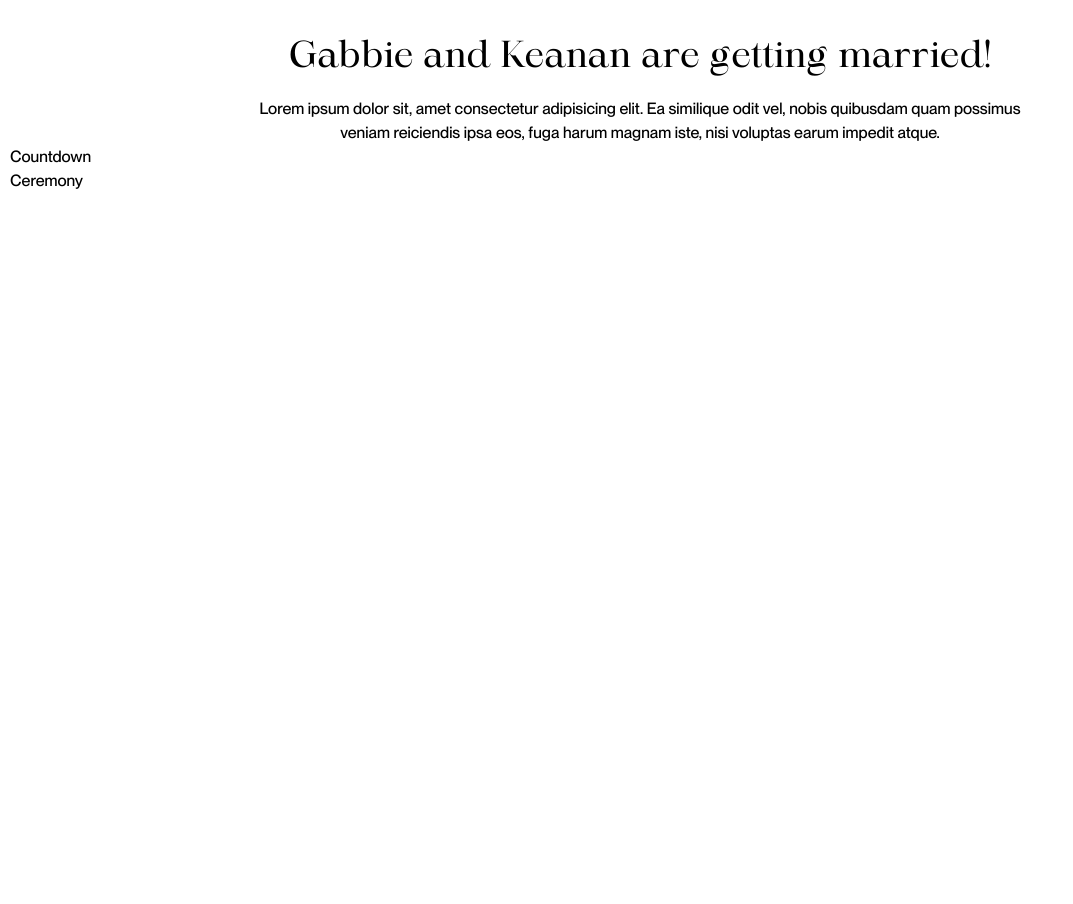
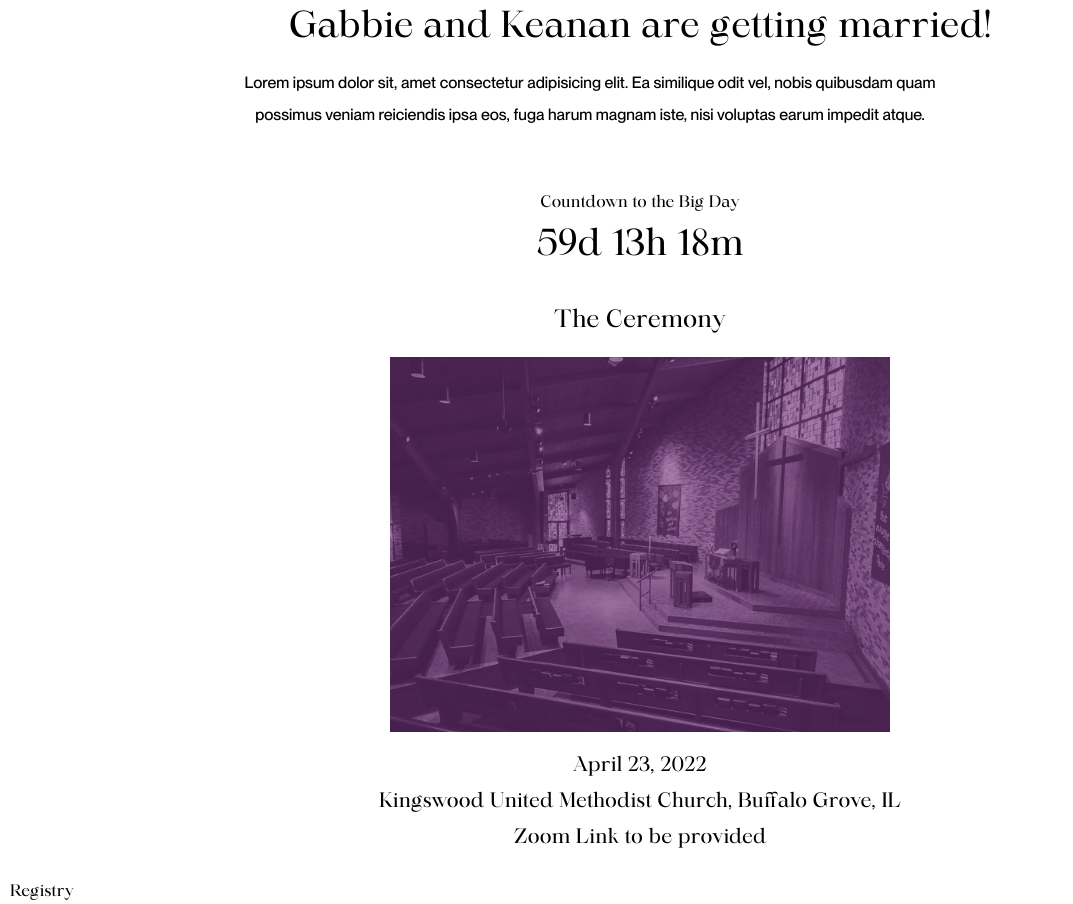
Before and after one commit to kkoppenhaver/gabbieandkeanan, a website built with Vite: page index.html in a window 1280 px wide. Shown: the part 280-1184 px from the top of the page, without its empty margins (0-1073 px from the left). Before the commit the page ends 800 px from the top, so only its background shows below. Built offline with nearby package versions, Linux system fonts and the light colour scheme.

Commit message:
Checkpoint

```diff
--- a/index.html
+++ b/index.html
@@ -21,7 +21,6 @@
         padding-top: 20px;
         margin: 0 auto;
         max-width: 60%;
-        overflow: hidden;
       }
 
       .hero img {
@@ -30,27 +29,97 @@
         max-width: 40%;
       }
 
-      h1 {
+      h1, #timer, h2, h3 {
         font-family: 'Maharlika';
       }
 
       .main-info {
         margin: 0 auto;
+        padding-bottom: 40px;
         max-width: 800px;
         padding-top: 40px;
         text-align: center;
       }
 
+      hr {
+        height: 1px;
+        background-color: #ccc;
+        border: none;
+        max-width: 100px;
+        margin: 10px auto;
+      }
+
       .main-info p {
         margin-top: 20px;
       }
+
+      .countdown, .ceremony {
+        padding-top: 20px;
+        padding-bottom: 20px;
+        text-align: center;
+      }
+
+      p {
+        line-height: 32px;
+        max-width: 700px;
+        margin: 10px auto;
+      }
+
+      :root {
+        --base:              #a673a4;
+        --bg-blend:          overlay;
+        --blur:              0px;
+        --fg-blend:          soft-light;
+        --foreground:        #102b24;
+        --opacity:           0.47;
+        --spacing:           0px;
+      }
+
+      .img-wrapper {
+          background-color:    var(--base);
+          display:             flex;
+          flex:                1 1 100%;
+          height:              100%;
+          overflow:            hidden;
+          padding:             var(--spacing);
+          position:            relative;
+          max-width: 500px;
+          margin: 20px auto;
+        }
+
+        .img-wrapper img {
+          filter:              grayscale(100%) contrast(1) blur(var(--blur));
+          flex:                1 0 100%;
+          height:              100%;
+          max-width:           110%;
+          mix-blend-mode:      var(--bg-blend);
+          object-fit:          cover;
+          opacity:             var(--opacity);
+          position:            relative;
+          width:               100%;
+        }
+
+        .img-wrapper::before {
+          background-color:    var(--foreground);
+          bottom:              0;
+          content:             '';
+          height:              100%;
+          left:                0;
+          mix-blend-mode:      var(--fg-blend);
+          position:            absolute;
+          right:               0;
+          top:                 0;
+          width:               100%;
+          z-index:             1;
+        }
+
     </style>
   </head>
   <body>
     <div class="hero">
-      <img class="main-image" src="/images/hero.jpg">
-      <img class="main-image" src="/images/hero.jpg">
-      <img class="main-image" src="/images/hero.jpg">
+      <img src="images/photo1.jpeg" alt="Gabbie and Keanan laughing">
+      <img src="images/photo2.jpeg" alt="Gabbie and Keanan posing for a portrait selfshot photo">
+      <img src="images/photo3.jpeg" alt="A photo of Gabbie and Keanan with her engagement ring presented">
     </div>
 
     <div class="main-info">
@@ -59,12 +128,60 @@
       <p>Lorem ipsum dolor sit, amet consectetur adipisicing elit. Ea similique odit vel, nobis quibusdam quam possimus veniam reiciendis ipsa eos, fuga harum magnam iste, nisi voluptas earum impedit atque.</p>
     </div>
 
+    <hr>
+
     <div class="countdown">
-      <h2>Countdown</h2>
+      <h2 style="margin-bottom: 10px;">Countdown to the Big Day</h2>
+      <div id="timer" class="text-4xl"></div>
     </div>
 
+    <hr>
+
     <div class="ceremony">
-      <h2>Ceremony</h2>
+      <h2 class="text-2xl">The Ceremony</h2>
+
+      <div class="img-wrapper">
+        <img src="images/kingswood.jpg" alt="Kingswood Church Sanctuary">
+      </div>
+
+      <h3 class="text-xl mb-2">April 23, 2022</h3>
+      <h3 class="text-xl mb-2">Kingswood United Methodist Church, Buffalo Grove, IL</h3>
+      <h3 class="text-xl mb-2">Zoom Link to be provided</h3>
     </div>
+
+    <div class="registry">
+      <h2>Registry</h2>
+    </div>
+
+    <script>
+      // Set the date we're counting down to
+      var countDownDate = new Date("Apr 23, 2022 18:00:00").getTime();
+
+      // Update the count down every 1 second
+      var x = setInterval(function() {
+
+        // Get today's date and time
+        var now = new Date().getTime();
+
+        // Find the distance between now and the count down date
+        var distance = countDownDate - now;
+
+        // Time calculations for days, hours, minutes and seconds
+        var days = Math.floor(distance / (1000 * 60 * 60 * 24));
+        var hours = Math.floor((distance % (1000 * 60 * 60 * 24)) / (1000 * 60 * 60));
+        var minutes = Math.floor((distance % (1000 * 60 * 60)) / (1000 * 60));
+        var seconds = Math.floor((distance % (1000 * 60)) / 1000);
+
+        // Display the result in the element with id="timer"
+        document.getElementById("timer").innerHTML = days + "d " + hours + "h "
+        + minutes + "m";
+
+        // If the count down is finished, write some text
+        if (distance < 0) {
+          clearInterval(x);
+          document.getElementById("timer").innerHTML = "We're Married!";
+        }
+      }, 1000);
+    </script>
   </body>
 </html>
```
Also changed, not shown: images/hero.jpg (deleted), images/kingswood.jpg (added), images/photo1.jpeg (added), images/photo2.jpeg (added), images/photo3.jpeg (added).
